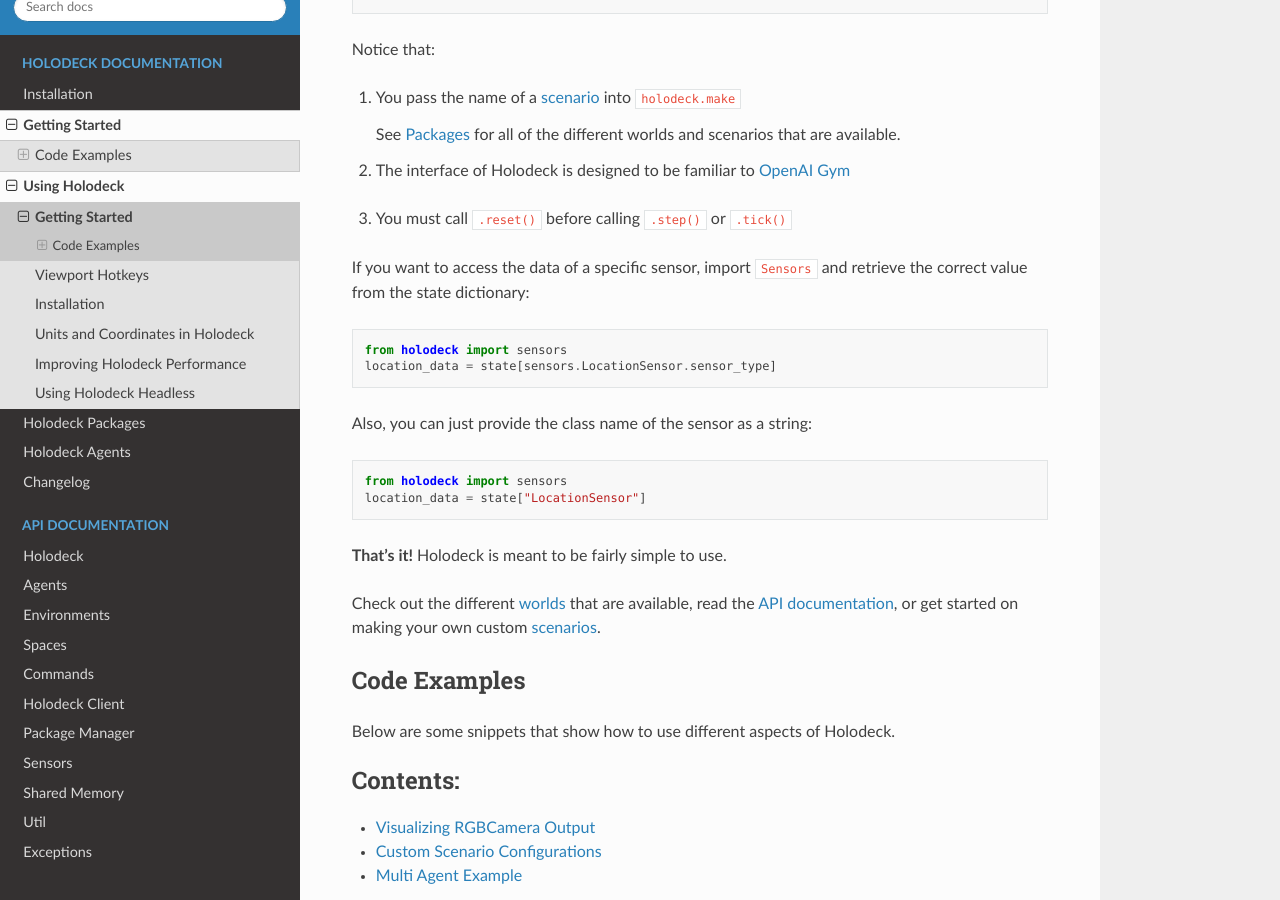
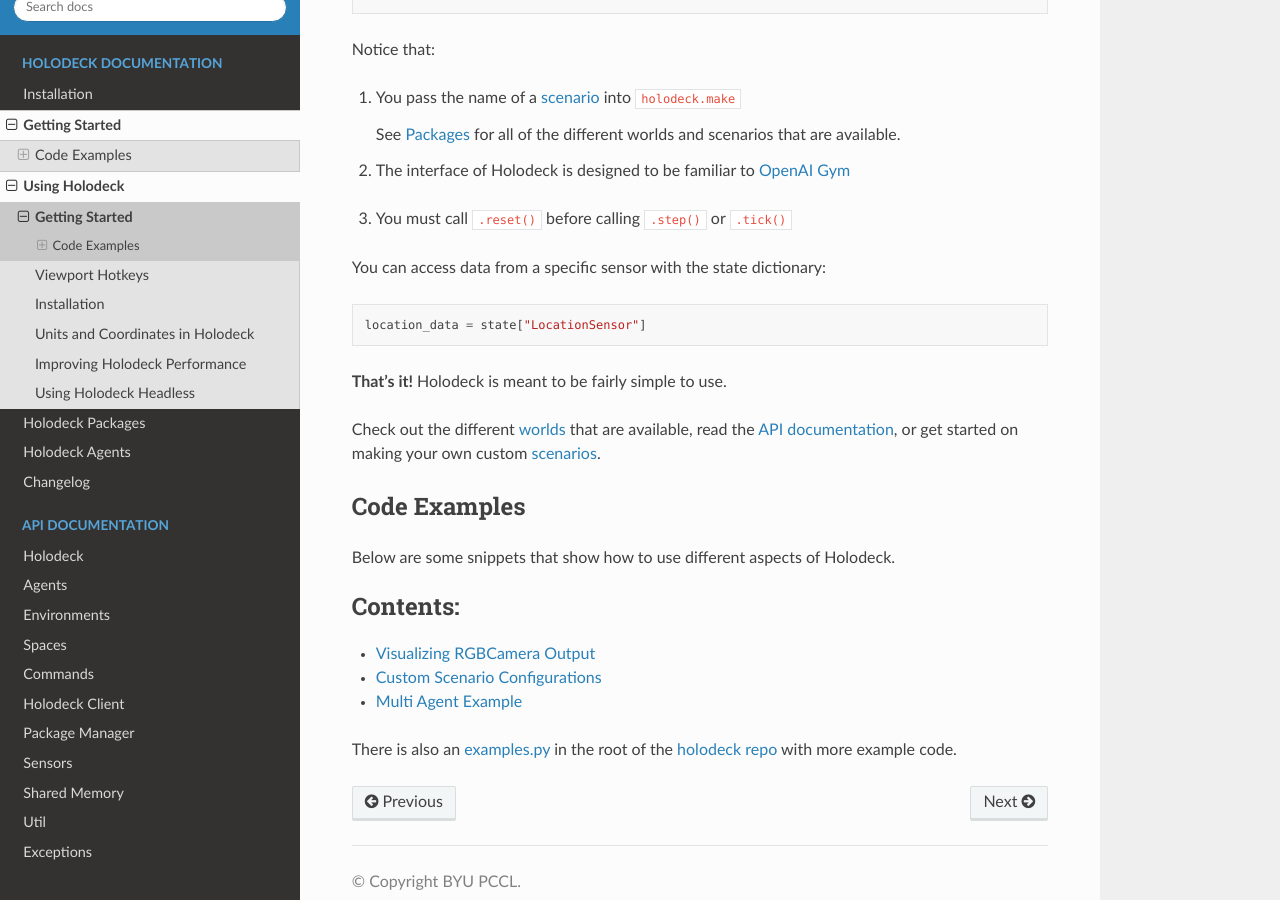
Before and after one commit to BYU-PCCL/holodeck, a Sphinx documentation site: the page built from docs/usage/getting-started.rst, in a window 1280 px wide and 900 px high, scrolled down 454 px. Built offline with Sphinx 7.4.7 and the Read the Docs theme 2.0.0, drawn with Linux system fonts in a browser that asks for light colours; formulas are drawn with MathJax 3.

Commit message:
Update example for accessing sensor state

```diff
--- a/docs/usage/getting-started.rst
+++ b/docs/usage/getting-started.rst
@@ -31,19 +31,10 @@ Notice that:
 
 3. You must call ``.reset()`` before calling ``.step()`` or ``.tick()``
 
-If you want to access the data of a specific sensor, import ``Sensors`` and
-retrieve the correct value from the state dictionary:
+You can access data from a specific sensor with the state dictionary:
 
 ::
 
-   from holodeck import sensors
-   location_data = state[sensors.LocationSensor.sensor_type]
-
-Also, you can just provide the class name of the sensor as a string:
-
-::
-
-   from holodeck import sensors
    location_data = state["LocationSensor"]
 
 **That's it!** Holodeck is meant to be fairly simple to use.
```
